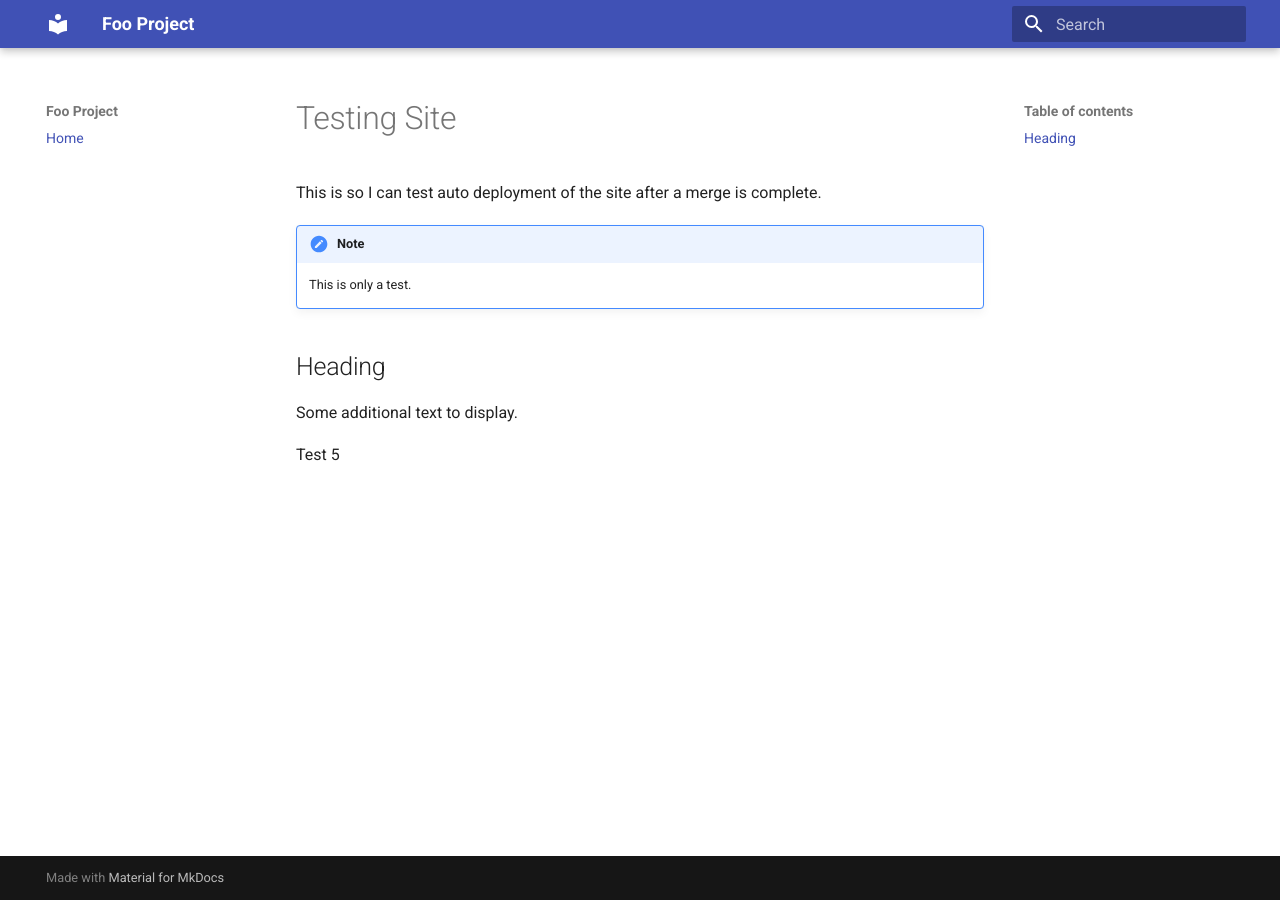
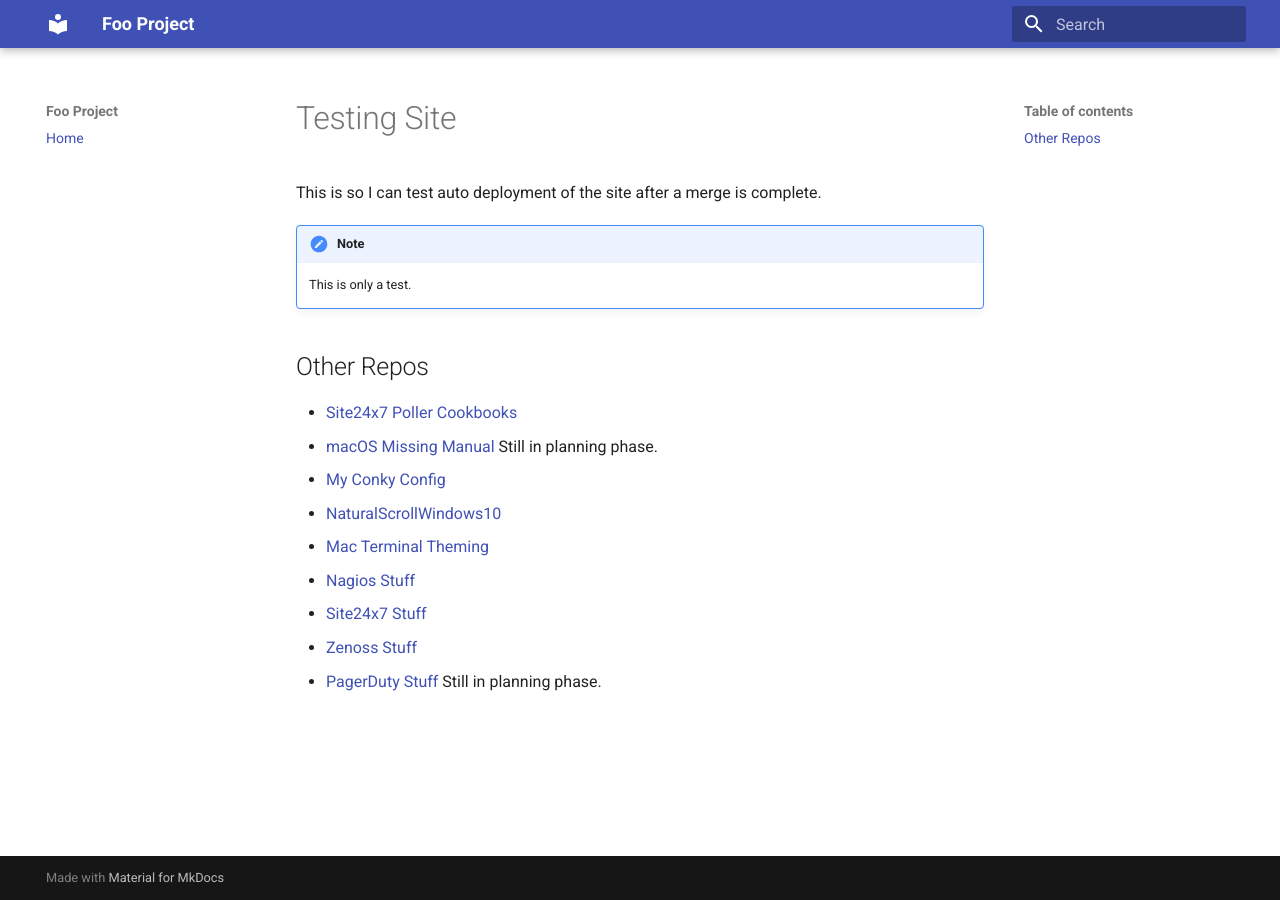
Before and after one commit to aphive/mkdocs_test, an MkDocs documentation site: the page built from docs/index.md, in a window 1280 px wide. Built offline with MkDocs 1.6.1 and Material for MkDocs 9.7.7, drawn with Linux system fonts in a browser that asks for light colours.

Commit message:
update index with links to repo

```diff
--- a/docs/index.md
+++ b/docs/index.md
@@ -5,8 +5,14 @@
 !!! note
     This is only a test.
 
-## Heading
+## Other Repos
 
-Some additional text to display.
-
-Test 5
+* [Site24x7 Poller Cookbooks](https://github.com/aphive/site24x7_poller_cookbooks)
+* [macOS Missing Manual](https://github.com/aphive/macOS-missing-manual) Still in planning phase.
+* [My Conky Config](https://github.com/aphive/Conky)
+* [NaturalScrollWindows10](https://github.com/aphive/NaturalScrollWindows10)
+* [Mac Terminal Theming](https://github.com/aphive/MacTerminalTheming)
+* [Nagios Stuff](https://github.com/aphive/MacTerminalTheming)
+* [Site24x7 Stuff](https://github.com/aphive/Monitoring/tree/main/Site24x7)
+* [Zenoss Stuff](https://github.com/aphive/Monitoring/tree/main/Zenoss)
+* [PagerDuty Stuff](https://github.com/aphive/Monitoring/tree/main/pagerDuty) Still in planning phase.
```
